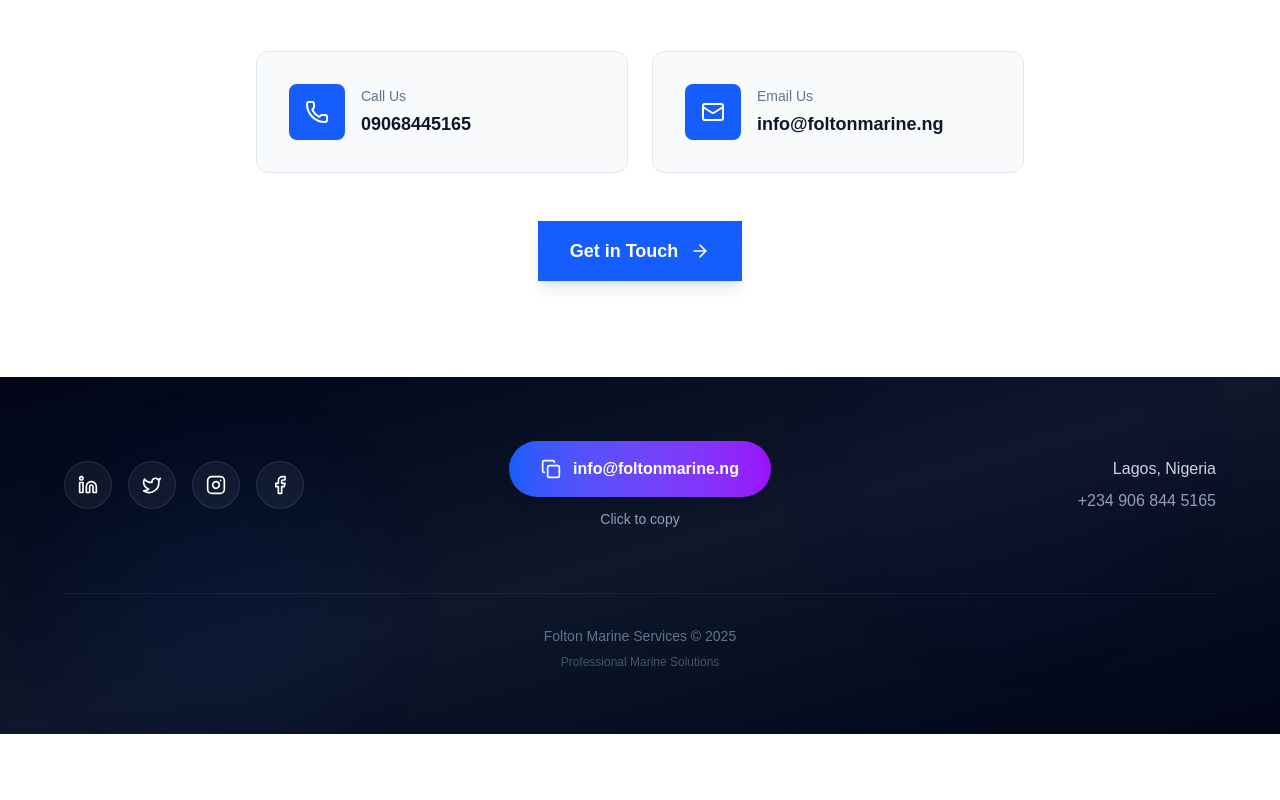
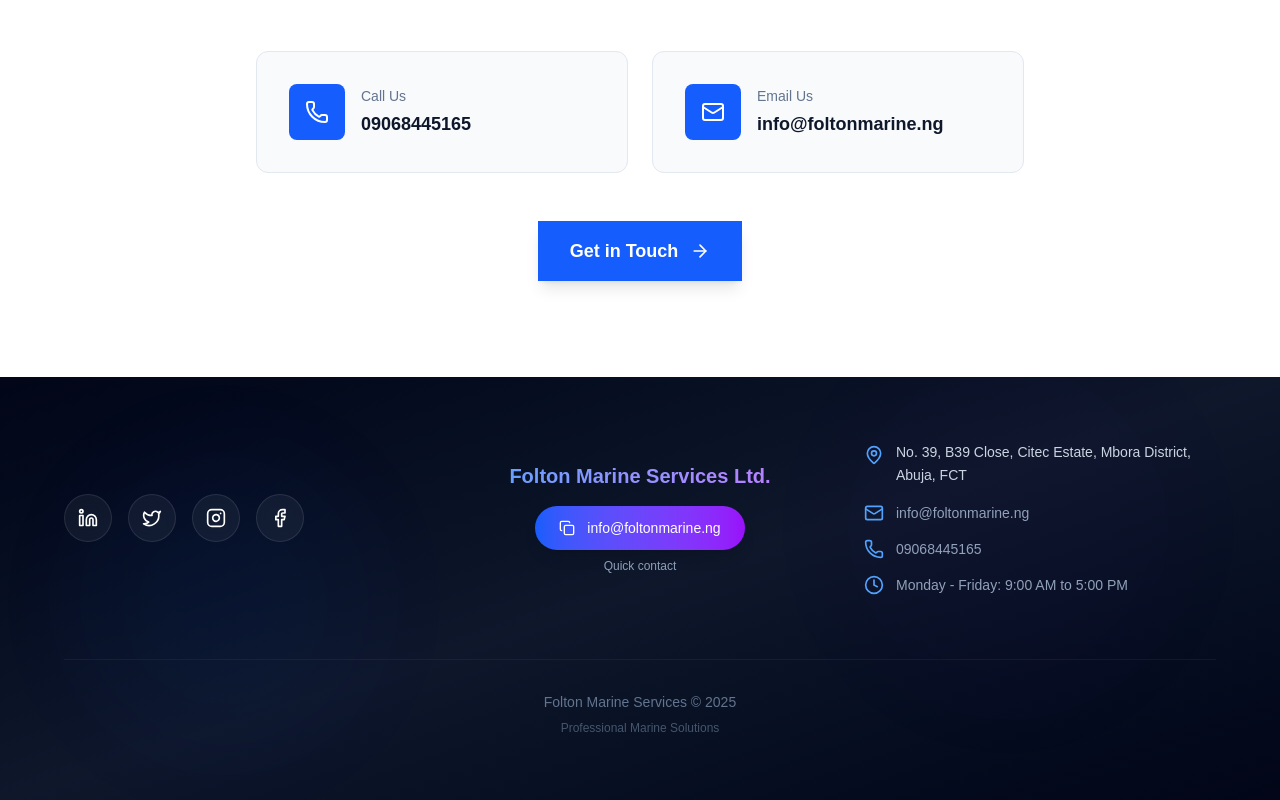
Before and after one commit to OluwaseyiDavid26/foltonmarine, a Next.js app: page / in a window 1280 px wide. Shown: the part 3459-4259 px from the top of the page. Before the commit the page ends 4193 px from the top, so only its background shows below. Built offline with nearby package versions, Linux system fonts and the light colour scheme.

Commit message:
footer-fix

```diff
--- a/components/Footer.tsx
+++ b/components/Footer.tsx
@@ -187,7 +187,6 @@
 // };
 
 // export default Footer;
-
 "use client";
 import React, { useState } from "react";
 import {
@@ -197,6 +196,10 @@
   Instagram,
   Copy,
   Check,
+  MapPin,
+  Phone,
+  Mail,
+  Clock,
 } from "lucide-react";
 
 const Footer = () => {
@@ -248,36 +251,61 @@
 
           {/* Center - Email with Copy */}
           <div className="text-center">
+            <h3 className="text-xl font-bold mb-4 bg-gradient-to-r from-blue-400 to-purple-400 bg-clip-text text-transparent">
+              Folton Marine Services Ltd.
+            </h3>
             <button
               onClick={handleCopyEmail}
-              className="group relative inline-flex items-center gap-3 px-8 py-4 bg-gradient-to-r from-blue-600 to-purple-600 rounded-full hover:from-blue-500 hover:to-purple-500 transition-all duration-300 shadow-lg hover:shadow-2xl"
+              className="group relative inline-flex items-center gap-3 px-6 py-3 bg-gradient-to-r from-blue-600 to-purple-600 rounded-full hover:from-blue-500 hover:to-purple-500 transition-all duration-300 shadow-lg hover:shadow-2xl"
             >
               <Copy
-                className={`w-5 h-5 transition-all duration-300 ${
+                className={`w-4 h-4 transition-all duration-300 ${
                   copied ? "scale-0 opacity-0" : "scale-100 opacity-100"
                 }`}
               />
               <Check
-                className={`w-5 h-5 absolute left-8 transition-all duration-300 ${
+                className={`w-4 h-4 absolute left-6 transition-all duration-300 ${
                   copied ? "scale-100 opacity-100" : "scale-0 opacity-0"
                 }`}
               />
-              <span className="font-semibold">info@foltonmarine.ng</span>
+              <span className="font-medium text-sm">info@foltonmarine.ng</span>
             </button>
-            <p className="text-sm text-slate-400 mt-3">
-              {copied ? "Email copied! ✓" : "Click to copy"}
+            <p className="text-xs text-slate-400 mt-2">
+              {copied ? "Copied to clipboard! ✓" : "Quick contact"}
             </p>
           </div>
 
           {/* Right - Contact Info */}
-          <div className="text-center md:text-right">
-            <p className="text-slate-300 font-medium mb-2">Lagos, Nigeria</p>
+          <div className="space-y-4">
+            <div className="flex items-start gap-3">
+              <MapPin className="w-5 h-5 text-blue-400 flex-shrink-0 mt-1" />
+              <p className="text-slate-300 text-sm leading-relaxed">
+                No. 39, B39 Close, Citec Estate, Mbora District, Abuja, FCT
+              </p>
+            </div>
+
+            <a
+              href="mailto:info@foltonmarine.ng"
+              className="flex items-center gap-3 text-slate-400 hover:text-white transition-colors group"
+            >
+              <Mail className="w-5 h-5 text-blue-400 flex-shrink-0" />
+              <span className="text-sm">info@foltonmarine.ng</span>
+            </a>
+
             <a
               href="tel:+2349068445165"
-              className="text-slate-400 hover:text-white transition-colors"
+              className="flex items-center gap-3 text-slate-400 hover:text-white transition-colors group"
             >
-              +234 906 844 5165
+              <Phone className="w-5 h-5 text-blue-400 flex-shrink-0" />
+              <span className="text-sm">09068445165</span>
             </a>
+
+            <div className="flex items-center gap-3">
+              <Clock className="w-5 h-5 text-blue-400 flex-shrink-0" />
+              <p className="text-slate-400 text-sm">
+                Monday - Friday: 9:00 AM to 5:00 PM
+              </p>
+            </div>
           </div>
         </div>
 
--- a/package.json
+++ b/package.json
@@ -9,6 +9,7 @@
     "lint": "eslint"
   },
   "dependencies": {
+    "@netlify/plugin-nextjs": "^5.15.1",
     "lucide-react": "^0.554.0",
     "next": "16.0.3",
     "react": "19.2.0",
```
Also changed, not shown: src/app/services/page.tsx (deleted), 1 other file (tests, documents, lock files or other folders).
